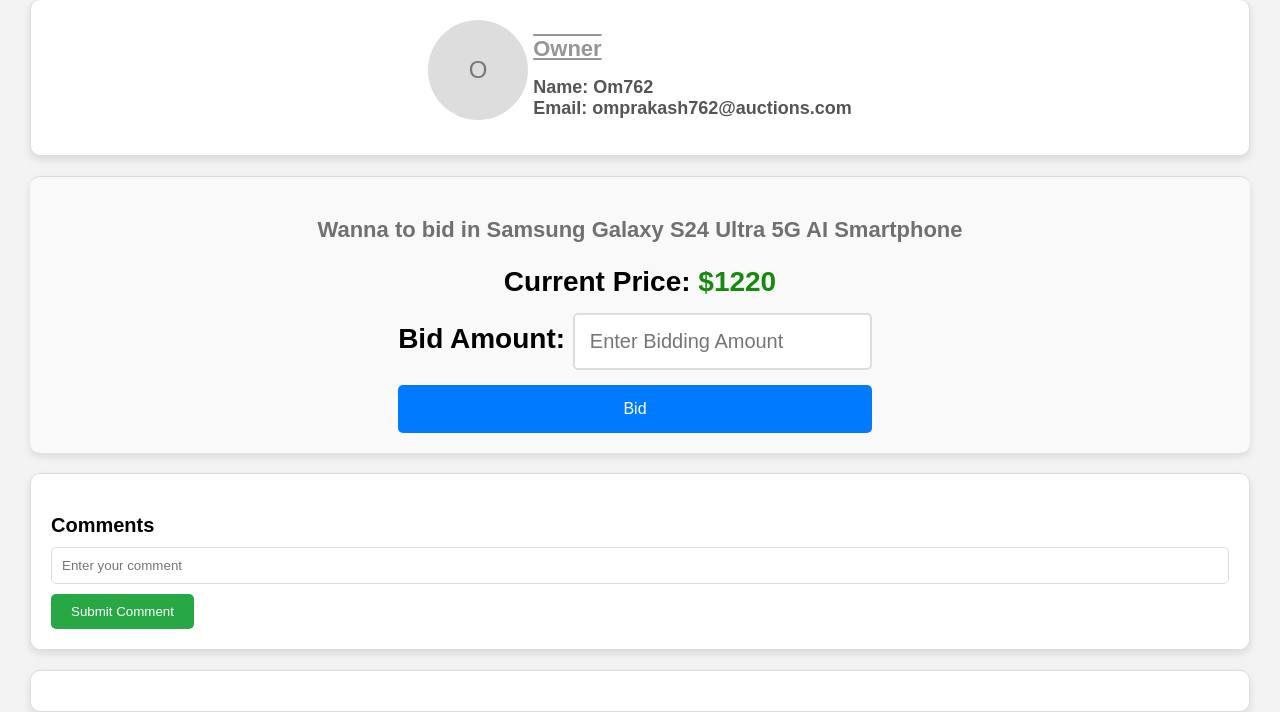
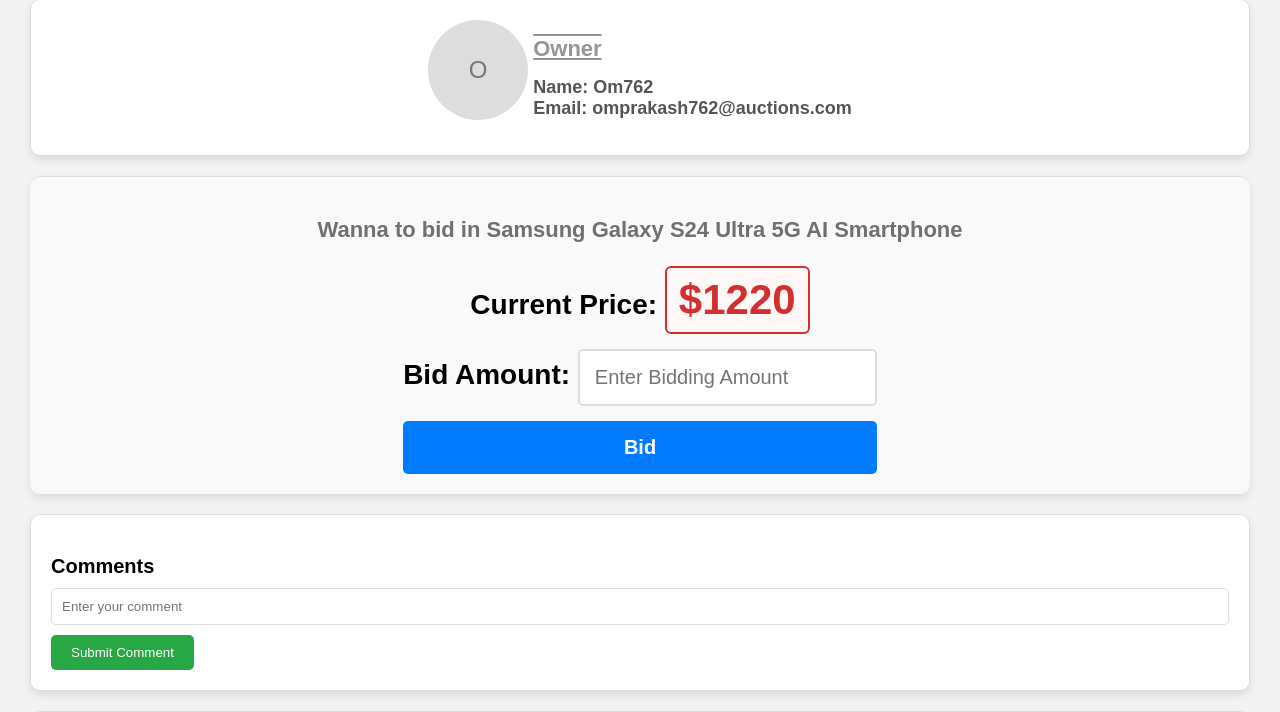
Before and after one commit to om762/Web-Learning, a Django app: page /listing/1 in a window 1280 px wide. Shown: the part 1280-1992 px from the top of the page. Run offline with Django 5.2, Linux system fonts and the light colour scheme; data comes from the database, SQL or seed files in the repository; both versions use the stored data as it was after the commit.

Commit message:
Message CSS added

```diff
--- a/Projects/commerce/auctions/static/auctions/styles.css
+++ b/Projects/commerce/auctions/static/auctions/styles.css
@@ -176,7 +176,10 @@ body {
 }
 
 .card-price span{
-    color: #ddb500;
+    font-size: x-large;
+    background: linear-gradient(45deg, #3bbb3f, #388e3c, #2e7d32, #144517);
+    background-clip: text;
+    -webkit-text-fill-color: transparent;
 }
 
 .card-buttons {
@@ -575,9 +578,50 @@ body {
     margin-bottom: 15px;
 }
 
-.bidding-section .price span{
-    color: #158a0c;
+/* .bidding-section .price span{
+    background: linear-gradient(45deg, #3bbb3f, #388e3c, #2e7d32, #144517);
+    background-clip: text;
+    -webkit-text-fill-color: transparent;
+} */
+
+.bidding-section .price span {
+    color: #d32f2f;
+    font-weight: 700;
+    font-size: 1.5em;
+    border: 2px solid #d32f2f;
+    padding: 8px 12px;
+    border-radius: 6px;
+    background-color: #fff8f6;
+    display: inline-block;
+    transition: background-color 0.3s ease, color 0.3s ease;
 }
+
+.bidding-section .price span:hover {
+    background-color: #d32f2f;
+    color: #ffffff;
+}
+
+
+.message {
+    padding: 15px;
+    margin-bottom: 20px;
+    border-radius: 5px;
+    font-size: 1em;
+    text-align: center;
+}
+
+.error {
+    background-color: #f8d7da;
+    color: #721c24;
+    border: 1px solid #f5c6cb;
+}
+
+.success {
+    background-color: #d4edda;
+    color: #155724;
+    border: 1px solid #c3e6cb;
+}
+
 
 
 .bidding-section input[type="number"] {
@@ -604,7 +648,8 @@ body {
     padding: 15px;
     border-radius: 5px;
     cursor: pointer;
-    font-size: 16px;
+    font-size: 20px;
+    font-weight: 600;
     transition: background-color 0.3s, transform 0.3s;
 }
 
--- a/Projects/commerce/auctions/templates/auctions/listing.html
+++ b/Projects/commerce/auctions/templates/auctions/listing.html
@@ -51,19 +51,15 @@
         <form method="POST">
             {% csrf_token %}
             <input type="hidden" name="listing_id" value="{{ listing.id }}">
+            {% if message %}
+                <div class="message">
+                    <div class="{{ status }}">{{ message }}</div>
+                </div>
+            {% endif %}
             <label for="bidding_amount">Bid Amount: </label>
             <input type="number" id="biddingAmount" name="bidding_amount" placeholder="Enter Bidding Amount" value="{{ bidding_amount|default:'' }}" required>
             <button type="submit">Bid</button>
         </form>
-        <!-- {% if messages %}
-            <div class="messages">
-                {% for message in messages %}
-                    <div class="{% if message.tags %}{{ message.tags }}{% endif %}">{{ message }}</div>
-                {% endfor %}
-            </div>
-        {% endif %} -->
-        <div class="{% if message %}{{ status }}{% endif %}">{{ message }}</div>
-
     </div>
 </div>
 
@@ -71,7 +67,8 @@
     <h3>Comments</h3>
     <form action="{% url 'add_comment' %}" method="post">
         {% csrf_token %}
-        <input type="text" name="comment-input" placeholder="Enter your comment">
+        <input type="hidden" name="listing_id" value="{{ listing.id }}">
+        <input type="text" name="comment_text" placeholder="Enter your comment">
         <button type="submit">Submit Comment</button>
     </form>
 </div>
```
Also changed, not shown: Projects/commerce/auctions/views.py (+0 -37 lines), Projects/commerce/db.sqlite3.
